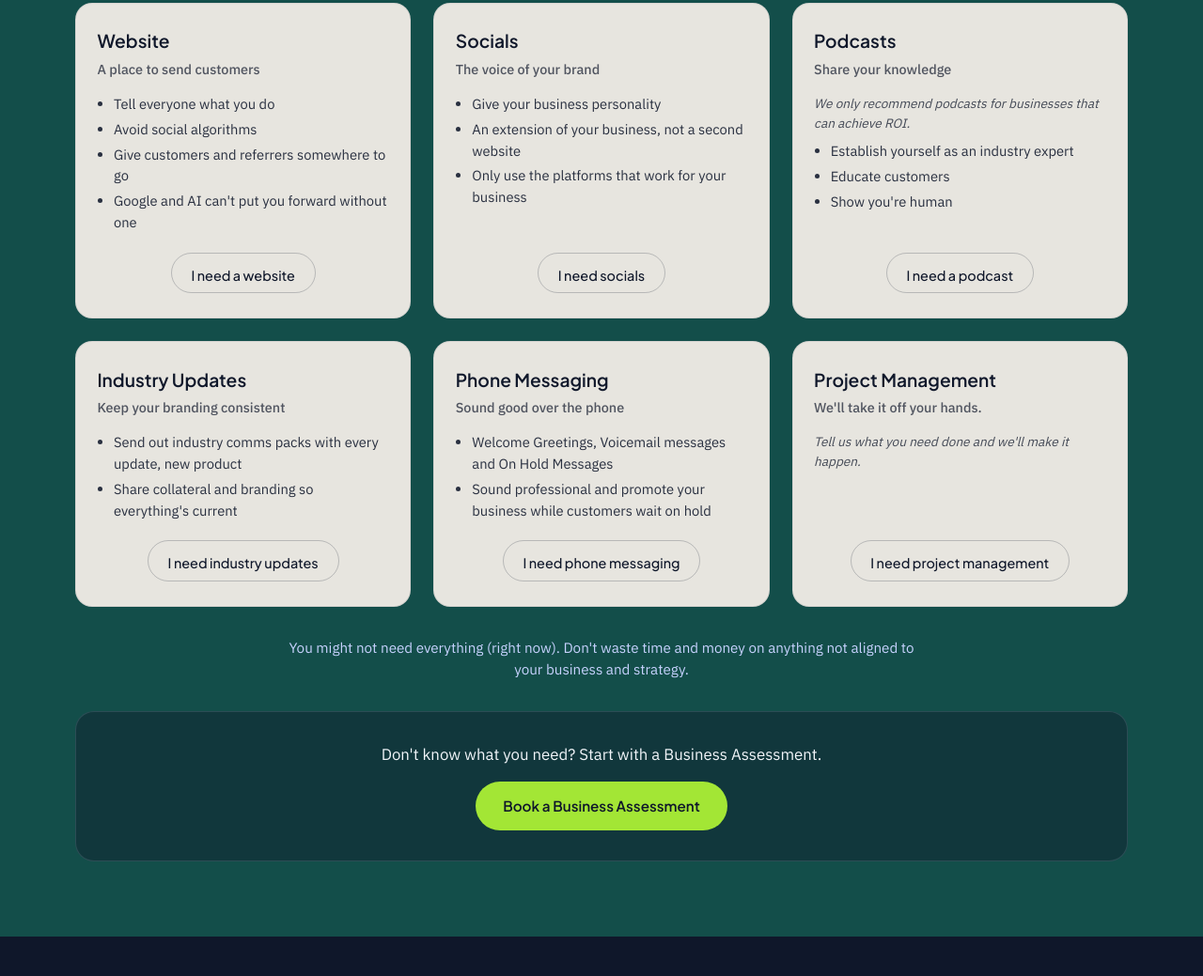
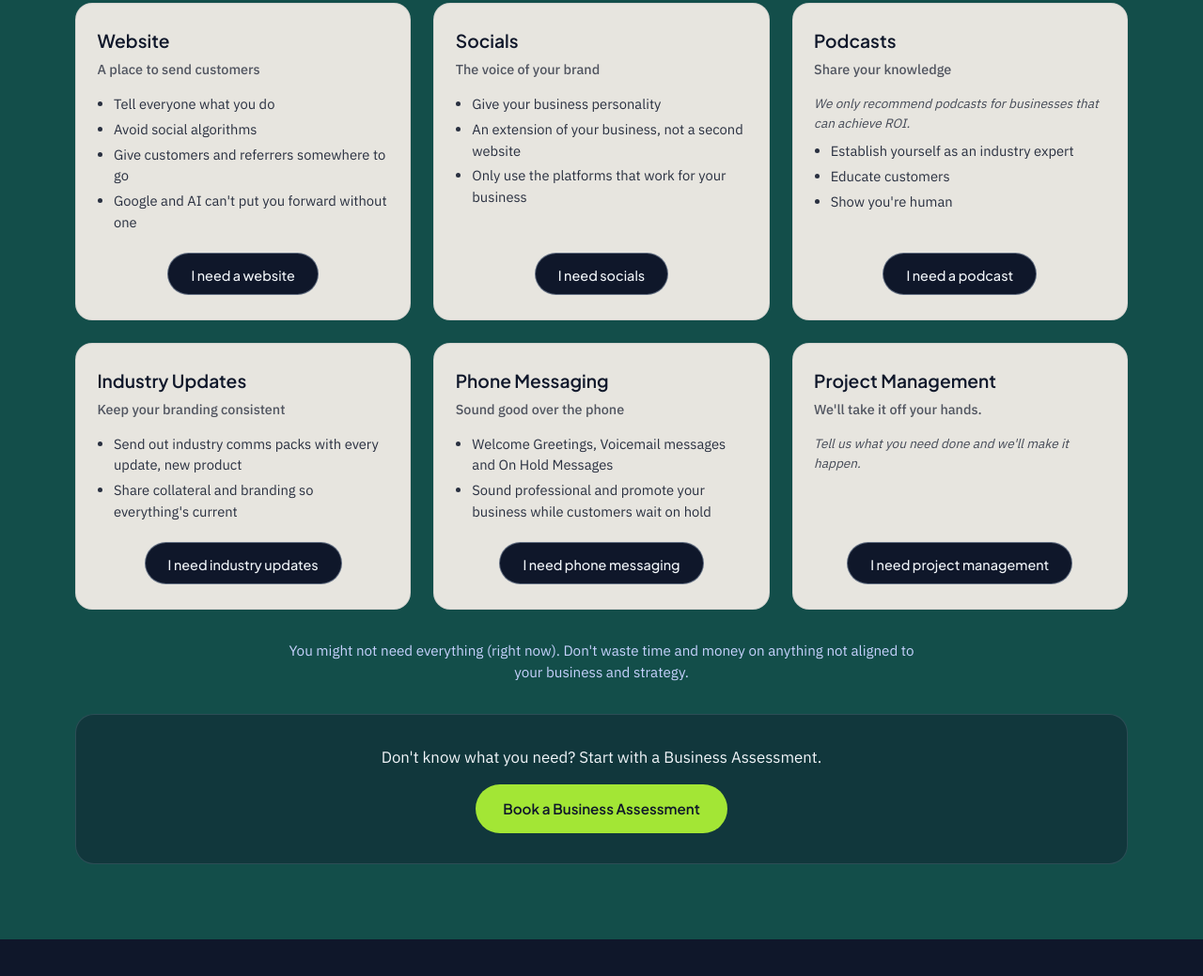
Before and after one commit to Hi-sodoozy/sturdy-funicular, a plain HTML site: page index.html in a window 1280 px wide. Shown: the part 1968-3007 px from the top of the page at 94% size. Drawn offline with Linux system fonts and the light colour scheme.

Commit message:
Add files via upload

```diff
--- a/styles.css
+++ b/styles.css
@@ -741,30 +741,30 @@ main {
   padding-top: 1rem;
 }
 
-/* Subtle outline only – not green */
+/* Match "Explore services" – dark fill, light outline, light text */
 .btn-need {
   display: inline-flex;
   align-items: center;
   justify-content: center;
-  padding: 0.7rem 1.3rem;
-  min-height: 2.5rem;
+  padding: 0.8rem 1.5rem;
+  min-height: 2.75rem;
   box-sizing: border-box;
   border-radius: var(--radius-pill);
-  border: 1px solid rgba(15, 23, 42, 0.22);
-  background: transparent;
-  color: var(--text-dark);
+  border: 1px solid rgba(148, 163, 184, 0.6);
+  background: var(--midnight);
+  color: var(--text-light-primary);
   font-family: "Plus Jakarta Sans", system-ui, sans-serif;
   font-weight: 500;
   font-size: 0.9rem;
   line-height: 1;
   cursor: pointer;
   text-decoration: none;
-  transition: border-color 0.2s ease, background-color 0.2s ease;
+  transition: border-color 0.18s ease, background-color 0.18s ease;
 }
 
 .btn-need:hover {
-  border-color: rgba(15, 23, 42, 0.45);
-  background: rgba(15, 23, 42, 0.04);
+  border-color: var(--blue);
+  background: rgba(15, 23, 42, 0.92);
 }
 
 .need-disclaimer {
```
